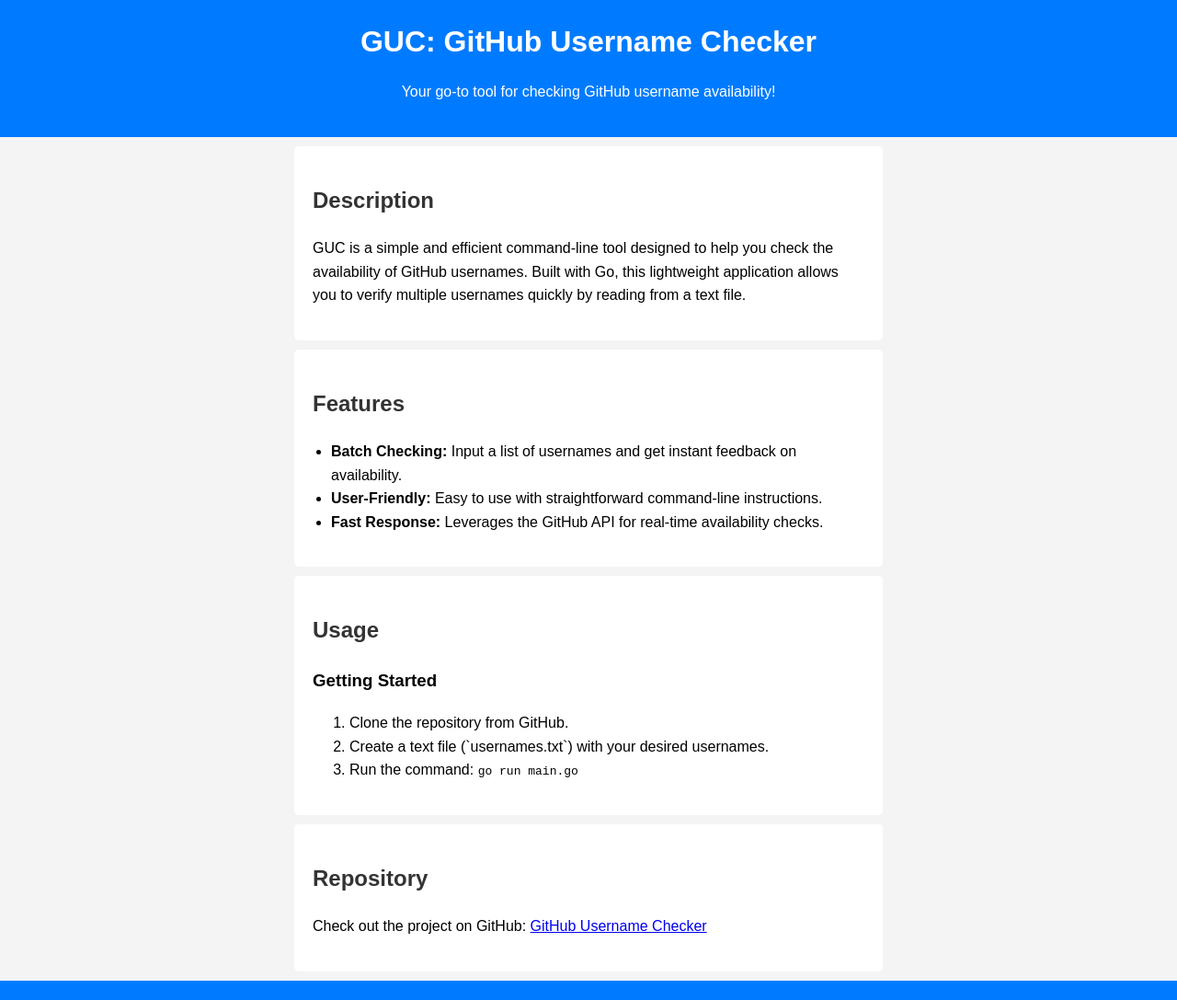
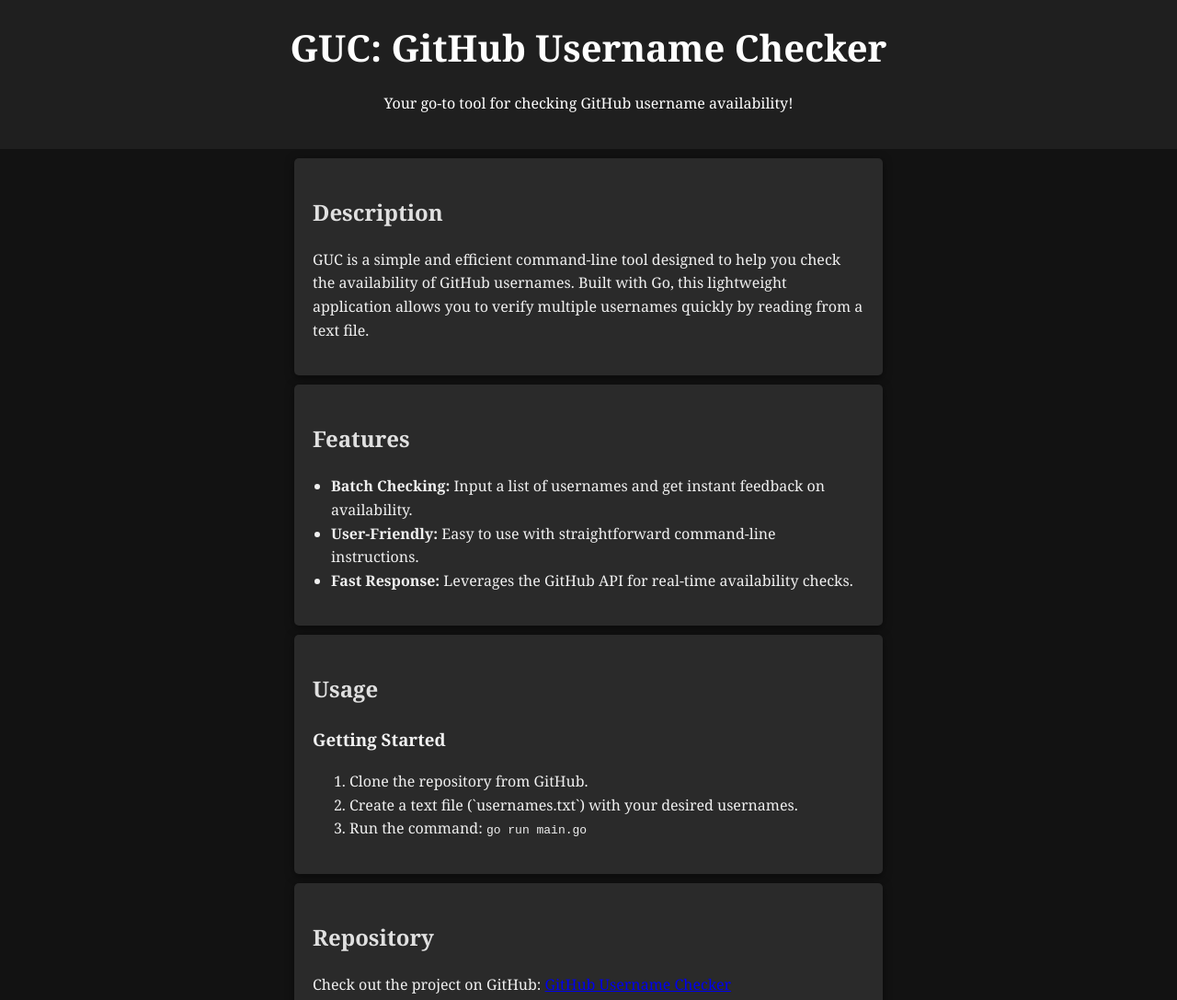
Before and after one commit to c7md/GUC-site, a plain HTML site: page index.html in a window 1280 px wide. Shown: the top 1087 px of the page at 92% size. Drawn offline with Linux system fonts and the light colour scheme.

Commit message:
Update styles.css

```diff
--- a/styles.css
+++ b/styles.css
@@ -1,32 +1,35 @@
 body {
-    font-family: Arial, sans-serif;
+    font-family: 'Georgia', serif; /* More elegant font */
     line-height: 1.6;
     margin: 0;
     padding: 0;
-    background-color: #f4f4f4;
+    background-color: #121212; /* Dark background */
+    color: #f0f0f0; /* Light text color */
 }
 
 header {
-    background: #007bff;
-    color: white;
+    background: #1f1f1f; /* Slightly lighter background for header */
+    color: #ffffff;
     padding: 20px 0;
     text-align: center;
 }
 
 h1 {
     margin: 0;
+    font-size: 2.5em; /* Larger header */
 }
 
 h2 {
-    color: #333;
+    color: #e0e0e0; /* Lighter color for section headings */
 }
 
 section {
     padding: 20px;
     margin: 10px auto;
-    background: white;
+    background: #2a2a2a; /* Darker section background */
     border-radius: 5px;
     max-width: 600px;
+    box-shadow: 0 2px 10px rgba(0, 0, 0, 0.5); /* Subtle shadow */
 }
 
 ul {
@@ -37,9 +40,19 @@
 footer {
     text-align: center;
     padding: 10px 0;
-    background: #007bff;
+    background: #1f1f1f;
     color: white;
     position: relative;
     bottom: 0;
     width: 100%;
 }
+
+/* Responsive adjustments */
+@media (max-width: 600px) {
+    h1 {
+        font-size: 2em; /* Adjust heading size on smaller screens */
+    }
+    section {
+        padding: 15px;
+    }
+}
```
